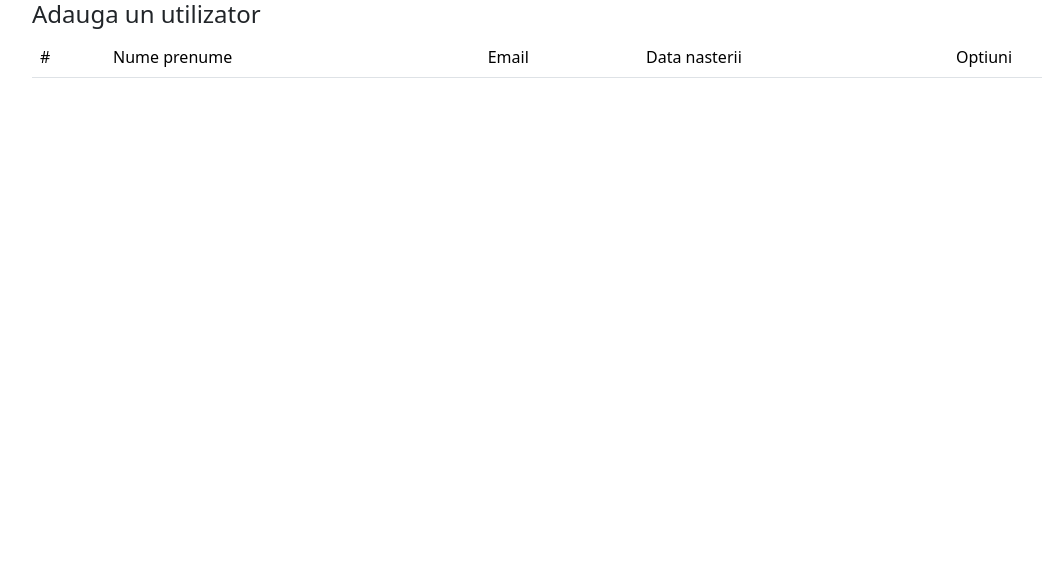
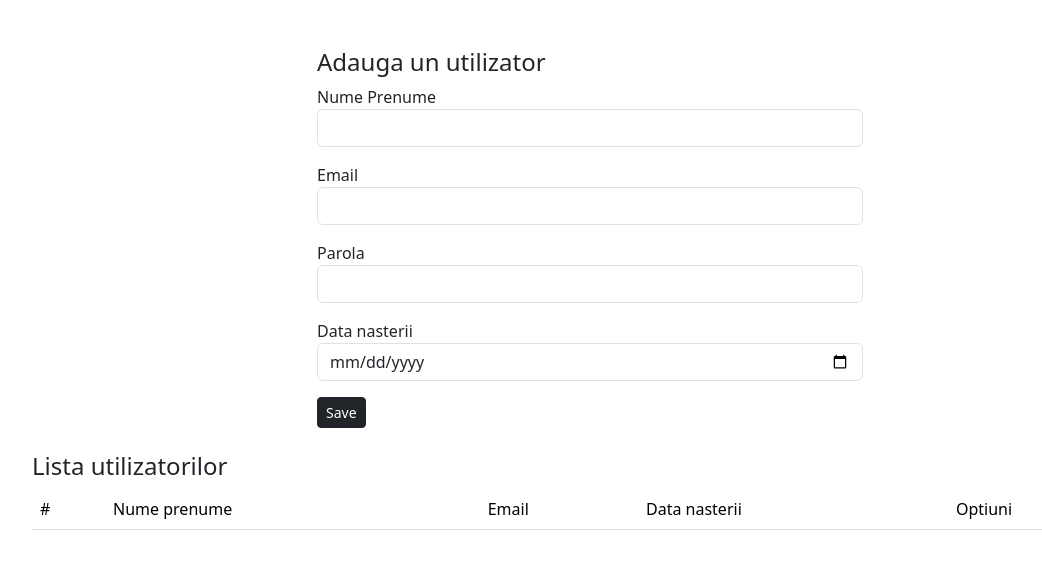
Before and after one commit to padure/aaw2141, a PHP site: page / in a window 1280 px wide. Shown: the top 569 px of the page, without its empty margins (50-1092 px from the left). Run offline with PHP 8.4, Linux system fonts and the light colour scheme; data that the repository does not hold is empty.

Commit message:
Lectia 8

```diff
--- a/teorie8/index.php
+++ b/teorie8/index.php
@@ -30,12 +30,32 @@
 <body>
     <div class="container">
         <div class="row">
-            <div class="col-6">
+            <div class="col-md-6 m-auto mt-5">
                 <h4>Adauga un utilizator</h4>
+                <form method="post">
+                    <div class="mb-3">
+                        <label for="nume_prenume">Nume Prenume</label>
+                        <input type="text" name="nume_prenume" id="nume_prenume" class="form-control">
+                    </div>
+                    <div class="mb-3">
+                        <label for="email">Email</label>
+                        <input type="email" name="email" id="email" class="form-control">
+                    </div>
+                    <div class="mb-3">
+                        <label for="password">Parola</label>
+                        <input type="password" name="password" id="password" class="form-control">
+                    </div>
+                    <div class="mb-3">
+                        <label for="data_nasterii">Data nasterii</label>
+                        <input type="date" name="data_nasterii" id="data_nasterii" class="form-control">
+                    </div>
+                    <button class="btn btn-dark btn-sm" type="submit">Save</button>
+                </form>
             </div>
         </div>
         <div class="row">
-            <div class="col-md-12">
+            <div class="col-md-12 my-4">
+                <h4>Lista utilizatorilor</h4>
                 <table class="table">
                     <thead>
                         <tr>
```
